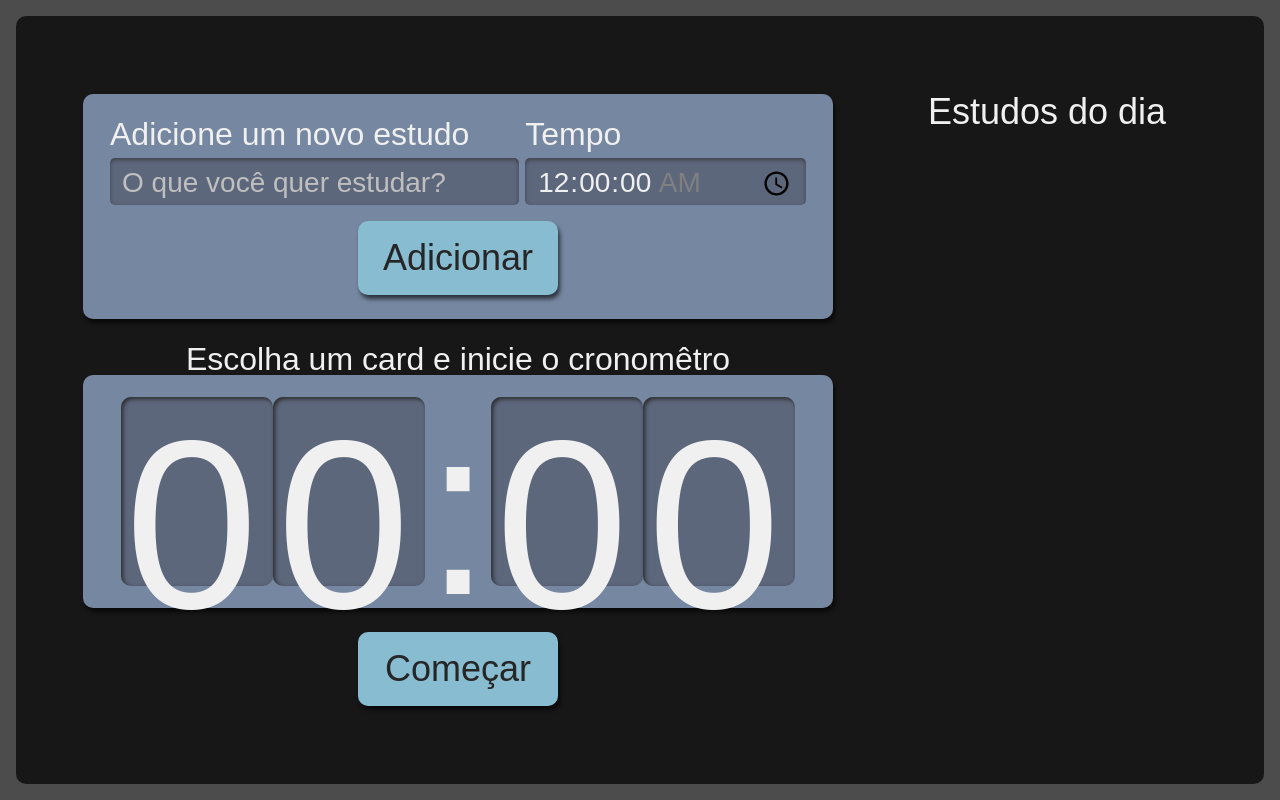
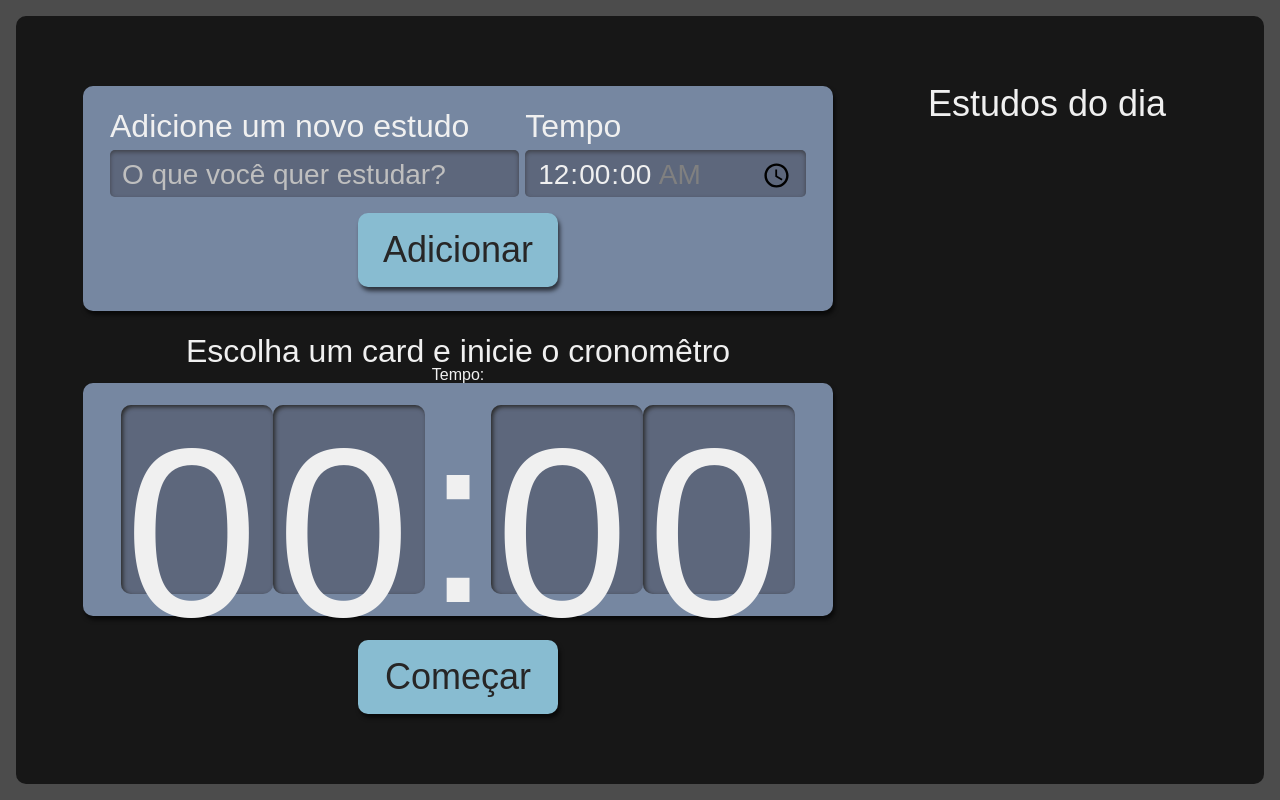
Before and after one commit to oarbigauss/curso-react-typescript, a React (Create React App) app in the folder curso-react/: page / in a window 1280 px wide. Built offline with nearby package versions, Linux system fonts and the light colour scheme.

Commit message:
(CAP 06 / AULA 05 e 06) Criando método para converter o tempo para segundos e começando o cronometro porém com erro.

```diff
--- /dev/null
+++ b/curso-react/src/common/utils/time.ts
@@ -0,0 +1,7 @@
+export function timeToSeconds(time: string){
+    const [horas, minutos, segundos] = time.split(":");
+
+    const horasEmSegundos = Number(horas) * 3600;
+    const minutosEmSegundos = Number(minutos) * 60;
+    return horasEmSegundos + minutosEmSegundos + Number(segundos);
+}
--- /dev/null
+++ b/curso-react/src/components/List/Item/Item.module.scss
@@ -0,0 +1,45 @@
+.item {
+    background-color: #4D4D4D;
+    border-radius: 8px;
+    box-shadow: 2px 4px 4px #0000009F;
+    padding: 12px;
+    margin-bottom: 8px;
+    position: relative;
+    cursor: pointer;
+
+    h3 {
+      margin-bottom: 8px;
+      word-break: break-all;
+    }
+
+    span {
+      color: #D0D0D0;
+    }
+
+    @media screen and (min-width:1280px) {
+      font-size: 1.8rem;
+    }
+  }
+
+  .itemSelecionado {
+    background-color: #292929;
+    box-shadow: 2px 4px 4px #0000009F inset;
+  }
+
+  .itemCompletado {
+    background-color: #566F42;
+    cursor: auto;
+
+    .concluido {
+      display: block;
+      background-image: url('../../../assets/img/check-mark.svg');
+      background-repeat: no-repeat;
+      background-size: 38px 38px;
+      position: absolute;
+      top: 50%;
+      right: 12px;
+      transform: translateY(-50%);
+      width: 42px;
+      height: 43px;
+    }
+  }
--- a/curso-react/src/components/List/Item/item.tsx
+++ b/curso-react/src/components/List/Item/item.tsx
@@ -1,5 +1,5 @@
 import { ITask } from '../../../types/task'
-import style from '../List.module.scss'
+import style from '../Item/Item.module.scss'
 
 interface Props extends ITask {
     selectTask: (taskSelected: ITask) => void
@@ -14,7 +14,6 @@ export default function Item(
         id,
         selectTask
     }: Props){
-    console.log("item atual: ", { task, time, selected, completed, id });
     return(
         <li
         className={`${style.item} ${selected ? style.itemSelecionado : ''}`}
--- a/curso-react/src/components/List/List.module.scss
+++ b/curso-react/src/components/List/List.module.scss
@@ -27,49 +27,3 @@
       }
     }
   }
-
-  .item {
-    background-color: #4D4D4D;
-    border-radius: 8px;
-    box-shadow: 2px 4px 4px #0000009F;
-    padding: 12px;
-    margin-bottom: 8px;
-    position: relative;
-    cursor: pointer;
-
-    h3 {
-      margin-bottom: 8px;
-      word-break: break-all;
-    }
-
-    span {
-      color: #D0D0D0;
-    }
-
-    @media screen and (min-width:1280px) {
-      font-size: 1.8rem;
-    }
-  }
-
-  .itemSelecionado {
-    background-color: #292929;
-    box-shadow: 2px 4px 4px #0000009F inset;
-  }
-
-  .itemCompletado {
-    background-color: #566F42;
-    cursor: auto;
-
-    .concluido {
-      display: block;
-      background-image: url('../../assets/img/check-mark.svg');
-      background-repeat: no-repeat;
-      background-size: 38px 38px;
-      position: absolute;
-      top: 50%;
-      right: 12px;
-      transform: translateY(-50%);
-      width: 42px;
-      height: 43px;
-    }
-  }
--- a/curso-react/src/components/Stopwatch/stopwatch.tsx
+++ b/curso-react/src/components/Stopwatch/stopwatch.tsx
@@ -1,11 +1,23 @@
 import Button from "../Button/button";
 import Watch from "./Watch/watch";
 import style from "./Stopwatch.module.scss"
+import { timeToSeconds } from "../../common/utils/time";
+import { ITask } from "../../types/task";
+import { useState } from "react";
 
-export default function Stopwatch(){
+interface Props{
+    selected: ITask | undefined
+}
+
+export default function Stopwatch({selected}: Props){
+    const [time, setTime] = useState<number>();
+    if (selected?.time) {
+        setTime(timeToSeconds(selected?.time));
+    }
     return(
         <div className={style.cronometro}>
             <p className={style.titulo}>Escolha um card e inicie o cronomêtro</p>
+            Tempo: {time}
             <div className={style.relogioWrapper}>
                 <Watch/>
             </div>
--- a/curso-react/src/pages/App.tsx
+++ b/curso-react/src/pages/App.tsx
@@ -24,7 +24,7 @@ function App() {
         tasks={tasks}
         selectTask={selectTask}
       />
-      <Stopwatch />
+      <Stopwatch selected={selected}/>
     </div>
   );
 }
```
